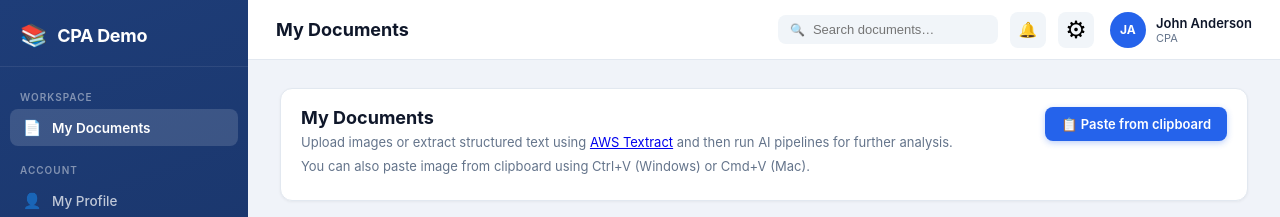
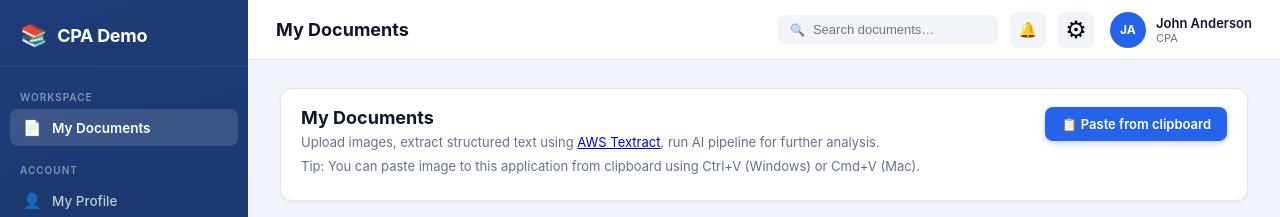
Before and after one commit to hza/cpademo, a React (Vite) app in the folder frontend/: page / in a window 1280 px wide. Shown: the top 217 px of the page. Built offline with nearby package versions, Linux system fonts and the light colour scheme; no server answers.

Commit message:
Update upload instructions for clarity and conciseness in Upload component

```diff
--- a/frontend/src/components/Upload.jsx
+++ b/frontend/src/components/Upload.jsx
@@ -267,8 +267,8 @@ export default function Upload({ onOpenViewer }) {
       <div className="section-header-card">
         <div className="section-header-main">
           <h2 className="section-title">My Documents</h2>
-          <p className="section-sub">Upload images or extract structured text using <a target="_blank" href='https://us-east-1.console.aws.amazon.com/costmanagement/home?region=us-east-1#/freetier'>AWS Textract</a> and then run AI pipelines for further analysis. </p>
-          <p className="section-sub">You can also paste image from clipboard using Ctrl+V (Windows) or Cmd+V (Mac).</p>
+          <p className="section-sub">Upload images, extract structured text using <a target="_blank" href='https://us-east-1.console.aws.amazon.com/costmanagement/home?region=us-east-1#/freetier'>AWS Textract</a>, run AI pipeline for further analysis. </p>
+          <p className="section-sub">Tip: You can paste image to this application from clipboard using Ctrl+V (Windows) or Cmd+V (Mac).</p>
         </div>
         <div style={{ display: 'flex', gap: 12, alignItems: 'center' }}>
           <button className="btn-primary" onClick={pasteFromClipboard} disabled={busy}>
```
